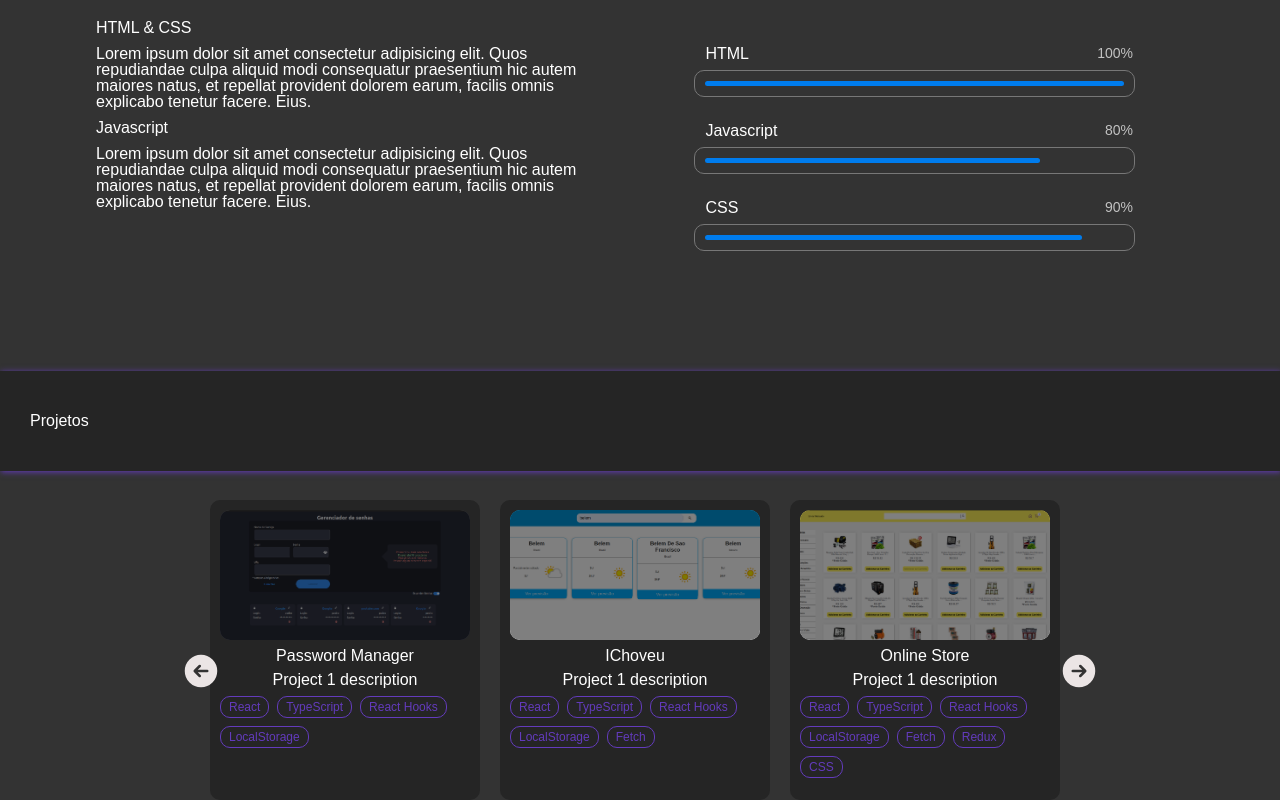
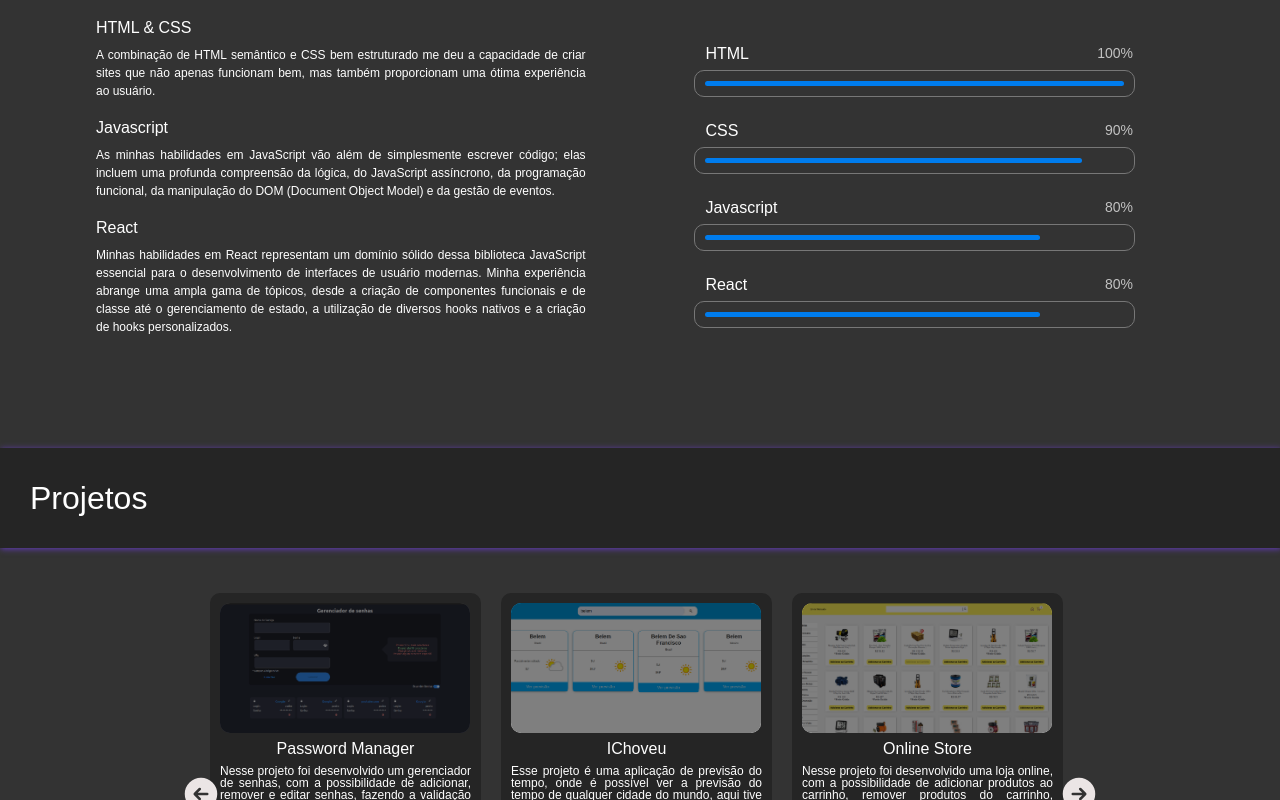
Before and after one commit to pedro-henrique-a-silva/pedro-henrique-a-silva.github.io, a React (Vite) app: page / in a window 1280 px wide. Shown: the part 720-1520 px from the top of the page. Built offline with nearby package versions, Linux system fonts and the light colour scheme; a web font is replaced by a local one.

Commit message:
Adicionando descrição dos projetos e das skills

```diff
--- a/src/App.tsx
+++ b/src/App.tsx
@@ -19,7 +19,7 @@ function App() {
       <Header/>
       <main>
         <About />
-        <Separator>Front-End Skills</Separator>
+        <Separator id='front-end'>Front-End Skills</Separator>
         <SkillsSections />
         <Separator>Projetos</Separator>
         <Carousel />
--- a/src/components/Carousel/style.ts
+++ b/src/components/Carousel/style.ts
@@ -63,6 +63,7 @@ export const CarouselContainer = styled.ul`
   min-width: 270px;
   align-items: center;
   scroll-behavior: smooth;
+  padding: 1rem 0;
   position: relative;
   gap: 20px;
 
@@ -75,18 +76,22 @@ export const CarouselContainer = styled.ul`
 export const Card = styled.li`
   position: relative;
   padding: 10px;
-  height: 300px;
+  height: 360px;
   background-color: ${({ theme }) => theme.colors.cardBackground};
   text-align: center;
   border-radius: 10px;
   flex: none;
+  cursor: pointer;
 
   & h3 {
     margin-bottom: 0.5rem;
   }
 
   & p {
-    margin-bottom: 0.5rem;
+    margin-bottom: 1rem;
+    width: 251px;
+    font-size: 0.75rem;
+    text-align: justify;
   }
 
   & img {
--- a/src/components/Header/Header.tsx
+++ b/src/components/Header/Header.tsx
@@ -31,7 +31,7 @@ function Header() {
               <a href="#">Home</a>
             </li>
             <li>
-              <a href="#">Front-End</a>
+              <a href="#front-end">Front-End</a>
             </li>
             <li>
               <a href="#">Back-End</a>
--- a/src/components/Header/styles.ts
+++ b/src/components/Header/styles.ts
@@ -71,5 +71,6 @@ export const MenuWrapper = styled.nav`
 
 export const ToggleThemeButton = styled.button`
   background-color: transparent;
-  border: none
+  border: none;
+  cursor: pointer;
 `
--- a/src/components/Separator/Separator.tsx
+++ b/src/components/Separator/Separator.tsx
@@ -2,12 +2,13 @@ import { SeparatorWrapper } from './style';
 
 type SeparatorProps = {
   children: React.ReactNode
+  id?: string
 }
 
 function Separator(props: SeparatorProps) {
-  const { children } = props;
+  const { children, id } = props;
   return (
-    <SeparatorWrapper>
+    <SeparatorWrapper id={id}>
       <h1> {children}</h1>
     </SeparatorWrapper>
   )
--- a/src/components/Separator/style.ts
+++ b/src/components/Separator/style.ts
@@ -28,5 +28,6 @@ export const SeparatorWrapper = styled.section`
   & h1 {
     margin-left: 30px;
     line-height: 100px;
+    font-size: 2rem;
   }
 `
--- a/src/components/Skill/style.ts
+++ b/src/components/Skill/style.ts
@@ -1,9 +1,15 @@
 import { styled } from 'styled-components';
 
 export const SkillDescription = styled.div`
-  margin-bottom: 10px;
+  margin-bottom: 20px;
 
   & h4 {
     margin-bottom: 10px;
   }
+
+  & p {
+    font-size: 0.75rem;
+    line-height: 1.5;
+    text-align: justify;
+  }
 `
--- a/src/components/SkillsSection/SkillsSections.tsx
+++ b/src/components/SkillsSection/SkillsSections.tsx
@@ -7,17 +7,21 @@ function SkillsSections() {
     <SkillsWrapper>
       <article>
         <Skill title='HTML & CSS'>
-          Lorem ipsum dolor sit amet consectetur adipisicing elit. Quos repudiandae culpa aliquid modi consequatur praesentium hic autem maiores natus, et repellat provident dolorem earum, facilis omnis explicabo tenetur facere. Eius.
+        A combinação de HTML semântico e CSS bem estruturado me deu a capacidade de criar sites que não apenas funcionam bem, mas também proporcionam uma ótima experiência ao usuário.
         </Skill>
         <Skill title='Javascript'>
-          Lorem ipsum dolor sit amet consectetur adipisicing elit. Quos repudiandae culpa aliquid modi consequatur praesentium hic autem maiores natus, et repellat provident dolorem earum, facilis omnis explicabo tenetur facere. Eius.
+        As minhas habilidades em JavaScript vão além de simplesmente escrever código; elas incluem uma profunda compreensão da lógica, do JavaScript assíncrono, da programação funcional, da manipulação do DOM (Document Object Model) e da gestão de eventos.
+        </Skill>
+        <Skill title='React'>
+          Minhas habilidades em React representam um domínio sólido dessa biblioteca JavaScript essencial para o desenvolvimento de interfaces de usuário modernas. Minha experiência abrange uma ampla gama de tópicos, desde a criação de componentes funcionais e de classe até o gerenciamento de estado, a utilização de diversos hooks nativos e a criação de hooks personalizados.
         </Skill>
       </article>
 
       <section >
         <SkillBar skillName='HTML' skillPercent={100}/>
+        <SkillBar skillName='CSS' skillPercent={90}/>
         <SkillBar skillName='Javascript' skillPercent={80}/>
-        <SkillBar skillName='CSS' skillPercent={90}/>
+        <SkillBar skillName='React' skillPercent={80}/>
       </section>
     </SkillsWrapper>
   )
--- a/src/data/data.ts
+++ b/src/data/data.ts
@@ -2,15 +2,15 @@ export default [
   {
     id: 1,
     projectName: 'Password Manager',
-    projectDescription: 'Project 1 description',
+    projectDescription: 'Nesse projeto foi desenvolvido um gerenciador de senhas, com a possibilidade de adicionar, remover e editar senhas, fazendo a validação das senhas antes que podessem ser salvas.',
     projectImage: 'password-manager.png',
     projectUrl: 'https://pedro-henrique-a-silva.github.io/password-manager/',
-    tags: ['React', 'TypeScript', 'React Hooks' , 'LocalStorage']
+    tags: ['React', 'TypeScript', 'React Hooks' , 'LocalStorage, Flexbox']
   },
   {
     id: 2,
     projectName: 'IChoveu',
-    projectDescription: 'Project 1 description',
+    projectDescription: 'Esse projeto é uma aplicação de previsão do tempo, onde é possível ver a previsão do tempo de qualquer cidade do mundo, aqui tive que utilizar o fetch para recuperar as informações de uma api',
     projectImage: 'ichoveu.png',
     projectUrl: 'https://pedro-henrique-a-silva.github.io/iChoveu/',
     tags: ['React', 'TypeScript', 'React Hooks' , 'LocalStorage', 'Fetch']
@@ -18,16 +18,16 @@ export default [
   {
     id: 3,
     projectName: 'Online Store',
-    projectDescription: 'Project 1 description',
+    projectDescription: 'Nesse projeto foi desenvolvido uma loja online, com a possibilidade de adicionar produtos ao carrinho, remover produtos do carrinho, aumentar e diminuir a quantidade de produtos no carrinho, e também a possibilidade de filtrar os produtos por categoria, tudo isso utilizando.',
     projectImage: 'online-store.png',
     projectUrl: 'https://pedro-henrique-a-silva.github.io/online-store/',
-    tags: ['React', 'TypeScript', 'React Hooks' , 'LocalStorage', 'Fetch', 'Redux', 'CSS']
+    tags: ['React', 'TypeScript', 'React Hooks' , 'LocalStorage', 'Fetch', 'Redux', 'styled-components']
 
   },
   {
     id: 4,
     projectName: 'Music Tunes',
-    projectDescription: 'Project 1 description',
+    projectDescription: 'Esse projeto é uma aplicação de músicas com a possibilidade de adicionar músicas aos favoritos, remover músicas dos favoritos e editar o perfil do usuário.',
     projectImage: 'music-tunes.png',
     projectUrl: 'https://pedro-henrique-a-silva.github.io/musictunes/',
     tags: ['React', 'TypeScript', 'React Hooks' , 'LocalStorage', 'Fetch', 'CSS']
--- a/src/styles/theme/light.ts
+++ b/src/styles/theme/light.ts
@@ -17,7 +17,8 @@ export default {
 
     background: '#e1e1e1',
 
-    cardBackground: '#bfbcbc',
+    cardBackground: '#fff',
+
     arrowBackground: '#252525',
 
     borderColor: '#252525',
```
